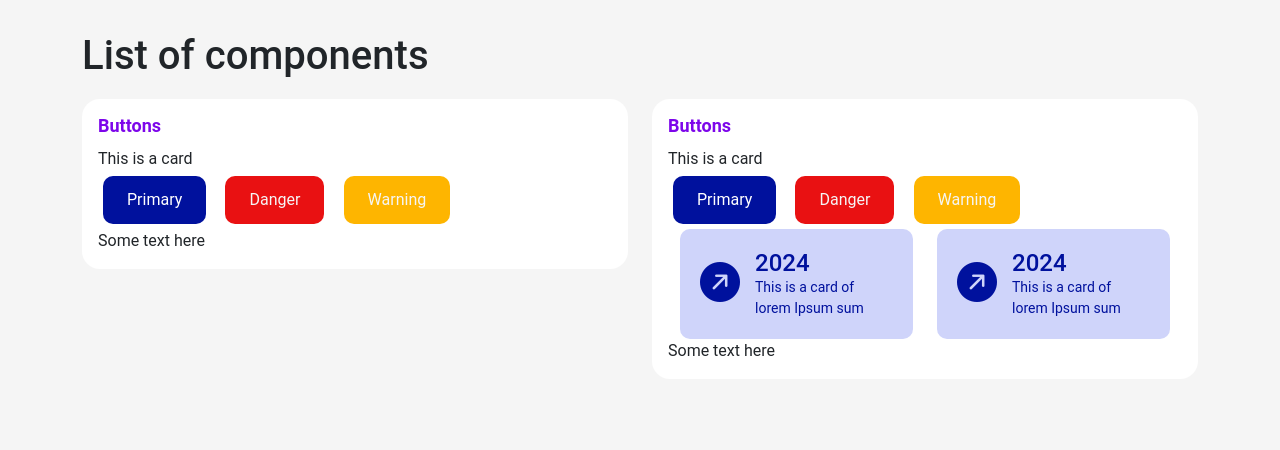
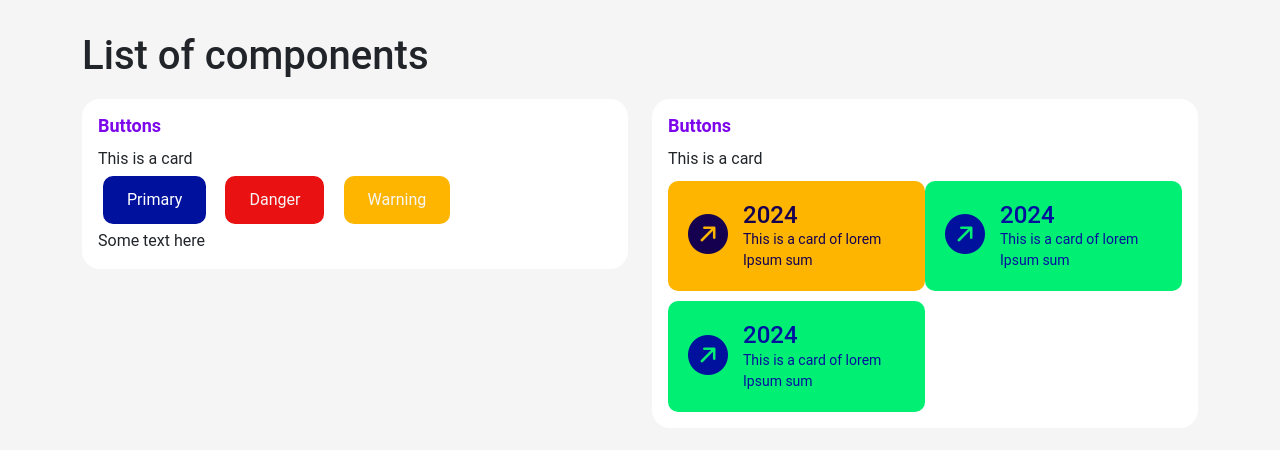
Before and after one commit to D3ds3c007/MPTC-Platform-Front, a Next.js app: page / in a window 1280 px wide. Shown: the top 450 px of the page. Built offline with nearby package versions, Linux system fonts and the light colour scheme.

Commit message:
flex position

```diff
--- a/src/app/components/ui/Card/MCard.module.css
+++ b/src/app/components/ui/Card/MCard.module.css
@@ -8,6 +8,7 @@
     border:0px;
     padding: 2rem; /* Use relative units for padding */
     display: flex;
+    flex-wrap: wrap;
     flex-direction: column;
     justify-content: space-between;
     transition: all 0.3s ease-in-out;
--- a/src/app/components/ui/IconicCard/MIconicCard.js
+++ b/src/app/components/ui/IconicCard/MIconicCard.js
@@ -1,21 +1,19 @@
 import styles from './MIconicCard.module.css';
 import { Container } from "react-bootstrap";
 import 'bootstrap-icons/font/bootstrap-icons.css'; // Import Bootstrap Icons
+import clsx from 'clsx';
 
 export function MIconicCard({
     data = '2024',
     icon = 'bi bi-arrow-up-right-circle-fill',
     bootstrapClass = 'col-md-3',
     label = 'This is a card',
-    bgColor = '#CFD4FA',
-    color = '--primary-color'
+    variant = 'primary'
 }){
     return (
         <>
-        <Container>
-            <div className="row">
                 <div className={bootstrapClass}>
-                    <div className={styles.iconiccard}>
+                    <div className={`${clsx(styles[variant])}  ${styles.iconiccard}`}>
                         <div className={styles.icon}>
                             <i class="bi bi-arrow-up-right-circle-fill" style={{
                                 fontSize: '40px',
@@ -30,8 +28,6 @@ export function MIconicCard({
                         </div>
                     </div>
                 </div>
-            </div>
-        </Container>
         </>
     )
 }
--- a/src/app/components/ui/IconicCard/MIconicCard.module.css
+++ b/src/app/components/ui/IconicCard/MIconicCard.module.css
@@ -1,6 +1,4 @@
 .iconiccard{
-    background-color: var(--default-bg);
-    color : var(--primary-bg);
     display: flex;
     flex-direction: row;
     align-items: center;
@@ -8,9 +6,30 @@
     padding: 20px;
     border-radius: 10px;
     gap: 5px;
+    margin-top: 10px;
 
 }
 
 .data{
     margin: 0;
 }
+
+.primary{
+    background-color: var(--primary-bg);
+    color: var(--primary-color);
+}
+
+.dark-blue{
+    background-color: var(--dark-blue);
+    color: #ffffff;
+}
+
+.warning{
+    background-color: var(--warning-bg);
+    color: var(--dark-blue);
+}
+
+.success{
+    background-color: var(--success-bg);
+    color: var(--primary-bg);
+}
--- a/src/app/globals.css
+++ b/src/app/globals.css
@@ -10,10 +10,13 @@
   --warning-color : #F5F5F5;
   --secondary-bg : #7D06EA;
   --secondary-color : #F5F5F5;
+  --success-bg : #01F073;
+  --success-color : #F5F5F5;
   --button-width : 150px;
   --button-height : 40px;
 
   --default-bg : #CFD4FA;
+  --dark-blue : #15004F;
 }
 
 body {
--- a/src/app/page.js
+++ b/src/app/page.js
@@ -34,23 +34,14 @@ export default function Page() {
               <p>This is a card</p>
               <div style={{
                 display: 'flex',
-                gap: '1.2em',
-                padding: '5px'
+                flexDirection: 'row',
+                flexWrap: 'wrap',
               }}>
-                <MButton variant="primary" bootstrapClass="btn-block">Primary</MButton>
-                <MButton variant="danger">Danger</MButton>
-                <MButton variant="warning">Warning</MButton>
+                  <MIconicCard data="2024" label="This is a card of lorem Ipsum sum" bootstrapClass="col-md-6" variant="warning"/>
+                  <MIconicCard data="2024" label="This is a card of lorem Ipsum sum" bootstrapClass="col-md-6" variant="success"/>
+                  <MIconicCard data="2024" label="This is a card of lorem Ipsum sum" bootstrapClass="col-md-6" variant="success"/>
+
               </div>
-
-                  <div style={{
-                    display: 'flex',
-                  }}>
-                      <MIconicCard data="2024" label="This is a card of lorem Ipsum sum" bootstrapClass="col-md-12"/>
-                      <MIconicCard data="2024" label="This is a card of lorem Ipsum sum" bootstrapClass="col-md-12"/>
-                  </div>
-
-
-              <p>Some text here</p>
             </MCard>
 
 
```
